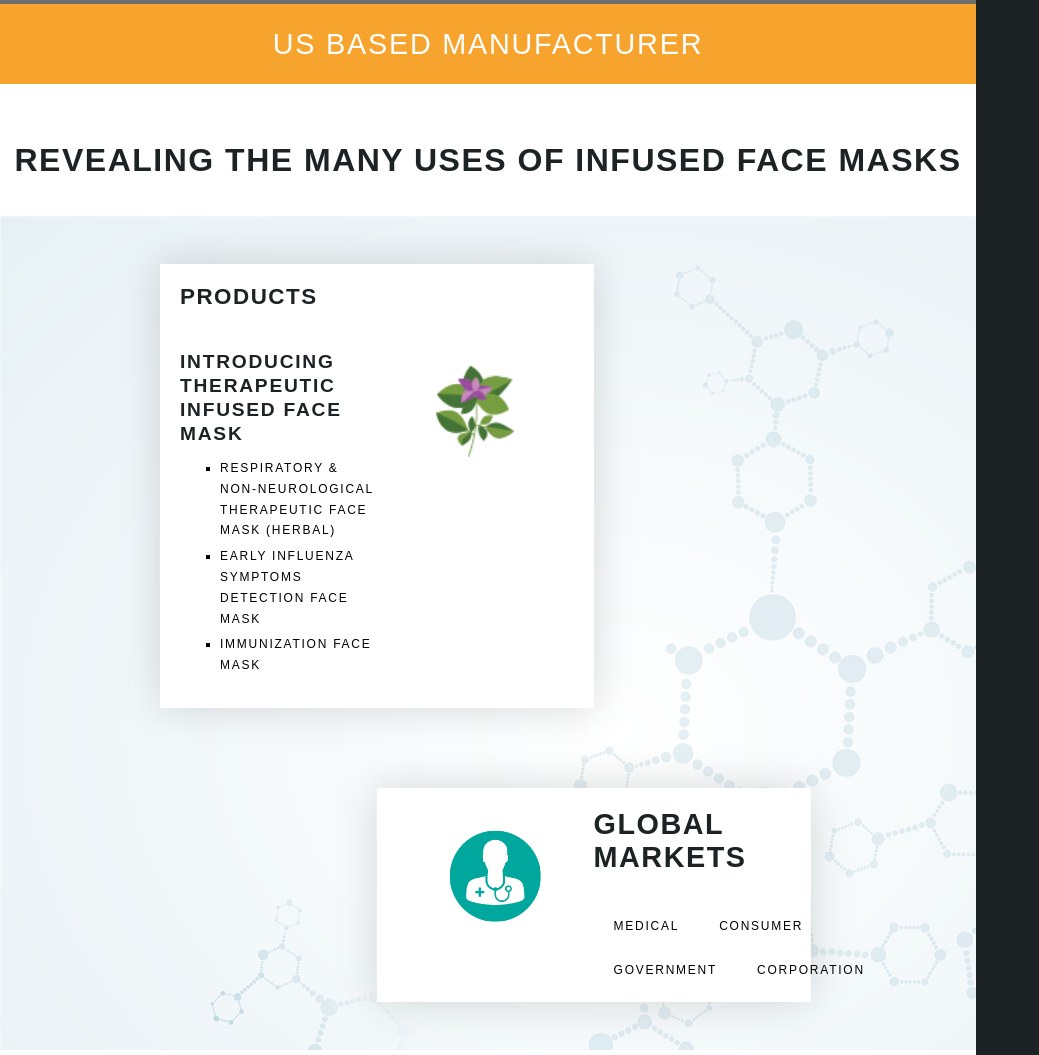
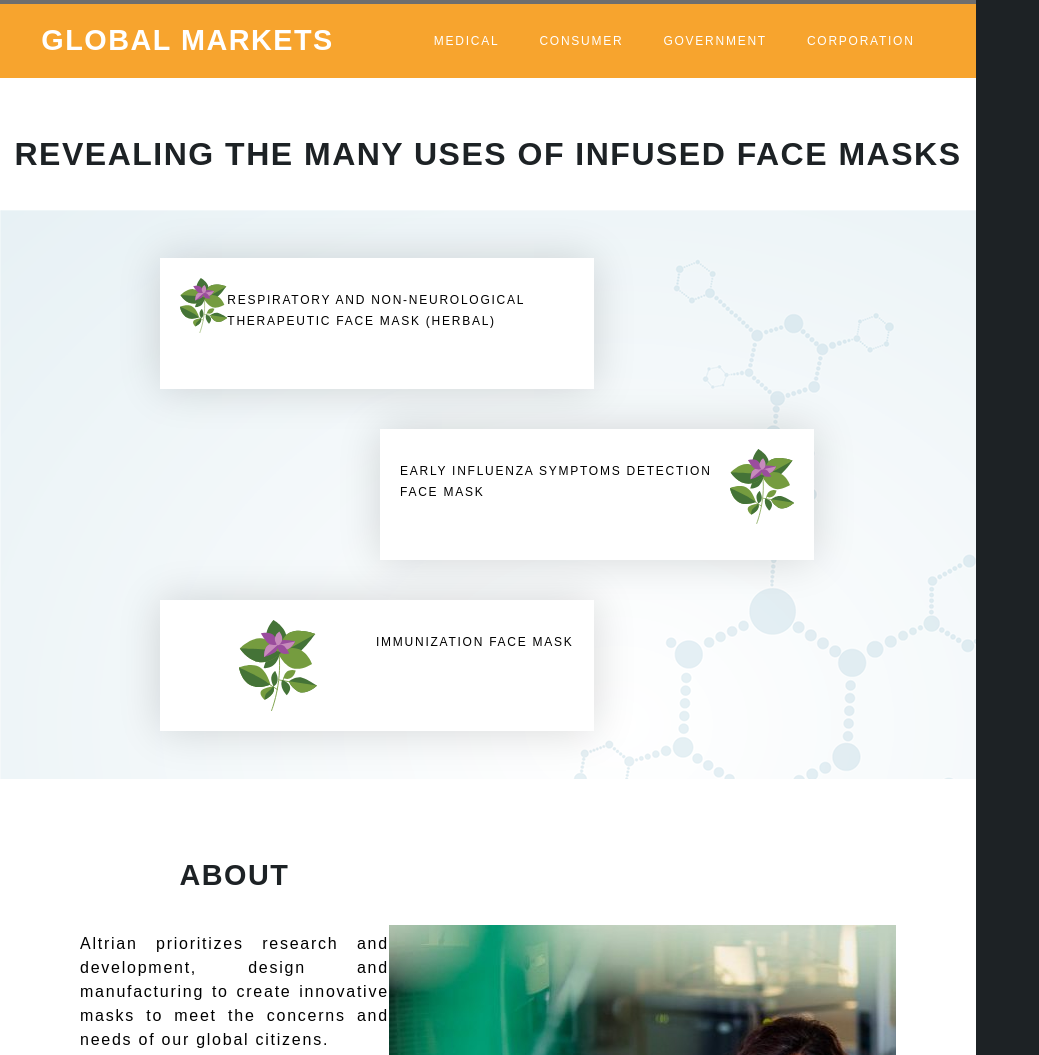
Before and after one commit to vstrickl/altrian-sales-web, a Gatsby site: page / in a window 1280 px wide. Shown: the part 918-1973 px from the top of the page, without its empty margins (0-1039 px from the left). Built offline with nearby package versions, Linux system fonts and the light colour scheme; Gatsby itself is replaced by a stand-in of ours; grey boxes are pictures that could not be loaded; a web font is replaced by a local one.

Commit message:
mobile responsive design added

```diff
--- a/package.json
+++ b/package.json
@@ -15,6 +15,7 @@
     "gatsby-plugin-manifest": "^2.6.1",
     "gatsby-plugin-offline": "^3.4.0",
     "gatsby-plugin-react-helmet": "^3.4.0",
+    "gatsby-plugin-react-svg": "^3.0.0",
     "gatsby-plugin-sass": "^2.7.0",
     "gatsby-plugin-sharp": "^2.10.1",
     "gatsby-plugin-styled-components": "^3.7.0",
--- a/src/components/customers.js
+++ /dev/null
@@ -1,23 +0,0 @@
-import React from "react"
-import Image from "../components/image"
-
-export default function Customers() {
-  return (
-    <div className="customers" id="customers">
-      <div className="cust-img">
-        <Image />
-      </div>
-      <div className="cust-content">
-        <h1>Global Markets</h1>
-        <ul>
-          <li>Medical</li>
-          <li>Consumer</li>
-        </ul>
-        <ul>
-          <li>Government</li>
-          <li>Corporation</li>
-        </ul>
-      </div>
-    </div>
-  )
-}
--- a/src/components/footer.js
+++ b/src/components/footer.js
@@ -3,8 +3,7 @@
 export default function Footer() {
   return (
     <footer>
-      <p><a href="">Altrian</a> © {new Date().getFullYear()} All Rights Reserved
-      {` `}</p>
+      <p><a href="/">Altrian</a> © {new Date().getFullYear()} All Rights Reserved</p>
     </footer>
   )
 }
--- a/src/components/highlight.js
+++ b/src/components/highlight.js
@@ -3,8 +3,16 @@
 export default function Highlight() {
   return (
     <div>
-      <div className="highlight">
-        <h3>US Based Manufacturer</h3>
+      <div className="highlight" id="customers">
+        <div className="cust-content">
+          <h1>Global Markets</h1>
+          <ul>
+            <li>Medical</li>
+            <li>Consumer</li>
+            <li>Government</li>
+            <li>Corporation</li>
+          </ul>
+        </div>
       </div>
     </div>
   )
--- a/src/components/image2.js
+++ /dev/null
@@ -1,36 +0,0 @@
-import React from "react"
-import { useStaticQuery, graphql } from "gatsby"
-import Img from "gatsby-image"
-
-/*
- * This component is built using `gatsby-image` to automatically serve optimized
- * images with lazy loading and reduced file sizes. The image is loaded using a
- * `useStaticQuery`, which allows us to load the image from directly within this
- * component, rather than having to pass the image data down from pages.
- *
- * For more information, see the docs:
- * - `gatsby-image`: https://gatsby.dev/gatsby-image
- * - `useStaticQuery`: https://www.gatsbyjs.com/docs/use-static-query/
- */
-
-const Image = () => {
-  const data = useStaticQuery(graphql`
-    query {
-      placeholderImage: file(relativePath: { eq: "herbal1.png" }) {
-        childImageSharp {
-          fluid(maxWidth: 300) {
-            ...GatsbyImageSharpFluid
-          }
-        }
-      }
-    }
-  `)
-
-  if (!data?.placeholderImage?.childImageSharp?.fluid) {
-    return <div>Picture not found</div>
-  }
-
-  return <Img fluid={data.placeholderImage.childImageSharp.fluid} />
-}
-
-export default Image
--- a/src/components/navbar.js
+++ b/src/components/navbar.js
@@ -26,6 +26,7 @@
     left: 0;
     right: 0;
     left: 0;
+    margin: 0;
   }
 `
 
--- a/src/components/navbarLinks.js
+++ b/src/components/navbarLinks.js
@@ -50,8 +50,8 @@
     <div className="navigation">
     <nav>
       <NavItem to="#pitch">Why Us</NavItem>
+      <NavItem to="#customers">Global Markets</NavItem>
       <NavItem to="#products">Products</NavItem>
-      <NavItem to="#customers">Global Markets</NavItem>
       <NavItem to="#about">About</NavItem>
     </nav>
   </div>
--- a/src/components/pitch.js
+++ b/src/components/pitch.js
@@ -3,7 +3,9 @@
 export default function Pitch() {
   return (
     <div className="pitch" id="pitch">
-      <h1>Revealing the many uses of infused face masks</h1>
+      <div className="inner-pitch">
+        <h1>Revealing the many uses of infused face masks</h1>
+      </div>
     </div>
   )
 }
--- a/src/components/products.js
+++ b/src/components/products.js
@@ -1,21 +1,27 @@
 import React from "react"
-import Image from "../components/image2"
+import Image from "./path/assets/herbal.svg"
 
 export default function Products() {
   return (
-        <div className="products" id="products">
-          <div className="content">
-          <h1>Products</h1>
-            <p>Introducing Therapeutic Infused Face Mask</p>
-            <ul>
-              <li>Respiratory & Non-Neurological Therapeutic Face Mask (Herbal)</li>
-              <li>Early Influenza Symptoms Detection Face Mask</li>
-              <li>Immunization Face Mask</li>
-            </ul>
-            </div>
-            <div className="prod-img">
-              <Image />
-            </div>
+    <>
+      <div className="product1" id="products">
+        <div className="prod-img">
+          <Image />
         </div>
+        <p>Respiratory and Non-Neurological Therapeutic Face Mask (Herbal)</p>
+      </div>
+      <div className="product2">
+        <p>Early Influenza Symptoms Detection Face Mask</p>
+        <div className="prod-img">
+          <Image />
+        </div>
+      </div>
+      <div className="product3">
+        <div className="prod-img">
+          <Image />
+        </div>
+        <p>Immunization Face Mask</p>
+      </div>
+    </>
   )
 }
--- a/src/pages/index.js
+++ b/src/pages/index.js
@@ -5,7 +5,6 @@
 import Pitch from "../components/pitch"
 import Products from "../components/products"
 import About from "../components/about";
-import Customers from "../components/customers"
 import Banner from "../components/banner"
 import Highlight from "../components/highlight"
 import Footer from "../components/footer"
@@ -21,7 +20,6 @@
       <Pitch title="Why Us" />
       <div className="inner-wrapper">
         <Products title="Products" />
-        <Customers title="Customers" />
       </div>
       <About title="About" />
     </div>
--- a/src/styles/styles.scss
+++ b/src/styles/styles.scss
@@ -15,6 +15,10 @@
     margin: 0;
     padding: 0;
     background-color: $dark;
+    @media(max-width: 420px){
+        background-color: $white
+        ;
+    }
 }
 
 h1 {
@@ -40,7 +44,11 @@
         width: 768px;
         min-width: 768px;
     }
-    @media(max-width: 360px){
+    @media(max-width: 768px){
+        width: 640px;
+        min-width: 640px;
+    }
+    @media(max-width: 420px){
         width: 360px;
         min-width: 360px;
     }
@@ -55,7 +63,7 @@
     height: 100vh;
     background-image: url(../images/banner2_crop.png);
     box-shadow: inset 0 -30em 100px -30px rgba(0,0,0,.3);
-    @media(max-width: 360px){
+    @media(max-width: 420px){
         height: 640px;
         background-image: url(../images/banner2_mobvert.png);
     }
@@ -64,8 +72,9 @@
         transform: translateY(40%);
         width: 90%;
         padding: 20px;
-        @media(max-width: 360px){
-            width: 360px;
+        @media(max-width: 768px){
+            transform: translateY(0%);
+            width: 80%;
         }
         h2 {
             margin: 0;
@@ -79,7 +88,7 @@
             @media(max-width: 1440px){
                 font-size: 2rem;
             }
-            @media(max-width: 360px){
+            @media(max-width: 768px){
                 font-size: 1.8rem;
             }
         }
@@ -95,7 +104,7 @@
             @media(max-width: 1440px){
                 font-size: 2rem;
             }
-            @media(max-width: 360px){
+            @media(max-width: 768px){
                 font-size: 1.4rem;
             }
         }
@@ -104,7 +113,7 @@
             line-height: 1.5em;
             font-size: 2rem;
             color: $white;
-            @media(max-width: 360px){
+            @media(max-width: 768px){
                 font-size: 1.2rem;
             }
         }
@@ -118,23 +127,57 @@
 // Highlight
 
 .highlight {
-    height: 80px;
     background-color: $alt-orange;
     text-align: center;
-    h3 {
-        margin: 0;
     color: $white;
-        position: relative;
-        top: 50%;
-        transform: translateY(-50%);
+    .cust-content {
+        justify-content: center;
+        display: flex;
+        @media(max-width: 768px){
+            display: block;
+            padding: 20px;
+        }
+        @media(max-width: 420px){
+            width: initial;
+            padding: 25px 20px;
+        }
+        h1 {
+            text-align: left;
+            color: $white;
+            margin: 20px 80px 20px 0;
+            @media(max-width: 768px){
+                font-size: 1.4rem;
+                margin: 0px;
+            }
+            @media(max-width: 420px){
+                text-align: center;
+                margin-bottom: 10px;
+            }
+        }
+        ul {
+            display: flex;
+            height: -webkit-fill-available;
+            font-size: 1rem;
+            line-height: 1.5rem;
+            font-weight: 300;
+            margin: 25px 0;
+            list-style: none;
+            padding-left: 0;
+            @media(max-width: 768px){
+                margin: 0px;
+            }
+            @media(max-width: 420px){
+                display: inline-block;
+            }
+            li {
+                margin: 0 20px;
                 letter-spacing: 1.75px;
                 text-transform: uppercase;
-        font-size: 1.8rem;
-        font-weight: 500;
-        @media(max-width: 360px){
-            font-size: 1.2rem;
-            width: 300px;
-            margin: 0 auto;
+                font-size: 0.75rem;
+                @media(max-width: 420px){
+                    margin: 0 10px;
+                }
+            }
         }
     }
 }
@@ -149,34 +192,43 @@
 .pitch {
     text-align: center;
     padding-top: 60px;
-    @media(max-width: 360px){
+    @media(max-width: 768px){
         padding: 30px;
     }
+    .inner-pitch {
         h1 {
             line-height: 1;
             margin-bottom: 40px;
             font-size: 2rem;
             font-weight: 700;
             color: $dark;
-        @media(max-width: 360px){
+            @media(max-width: 768px){
+                font-size: 1.4rem;
+                text-align: center;
+                margin: 0;
+            }
+            @media(max-width: 420px){
                 font-size: 1.2rem;
-            width: 300px;
-            text-align: center;
-            margin: 0 auto;
+            }
         }
     }
 }
 
-// Products & Customers
+// Products
 
 .inner-wrapper {
     padding: 48px 160px;
     position: relative;
     background-image: url(../images/content-bg.png);
-    @media(max-width: 360px){
-        padding: 20px 40px;
+    @media(max-width: 768px){
+        padding: 48px 80px;
     }
-    .products {
+    @media(max-width: 420px){
+        padding: 0;
+        background-color: $white;
+        background-image: none;
+    }
+    .product1 {
         display: flex;
         justify-content: space-between;
         align-items: left;
@@ -184,33 +236,19 @@
         width: 60%;
         padding: 20px;
         box-shadow: 0 0 40px rgba(0,0,0,0.15);
-        @media(max-width: 360px){
+        @media(max-width: 768px){
             width: initial;
-        }
-        .content {
-            width: 50%;
-            h1 {
-                text-align: left;
-                font-size: 1.4rem;
+            display: block;
+            box-shadow: none;
         }
         p{
-                font-size: 1.2rem;
-                letter-spacing: 1.75px;
-                text-transform: uppercase;
-                line-height: 1.5rem;
-                font-weight: 700;
-                margin: 20px 0 0 0;
-                color: $dark;
-            }
-            ul{
             list-style-type: square;
             letter-spacing: 1.75px;
             text-transform: uppercase;
             font-size: 0.75rem;
             line-height: 1.3rem;
-                li {
-                    margin-bottom: 5px;
-                }
+            @media(max-width: 420px){
+                width: 300px;
             }
         }
         .prod-img{
@@ -219,93 +257,109 @@
             margin: 0 auto;
             position: relative;
             top: 50%;
-            transform: translateY(90%);
-            @media(max-width: 360px){
-                transform: translateY(120%)
         }
     }
-    }
-    .customers {
+    .product2 {
         display: flex;
         justify-content: space-between;
-        align-items: right;
-        margin-top: 80px;
+        align-items: left;
         background-color: white;
         width: 60%;
         padding: 20px;
         box-shadow: 0 0 40px rgba(0,0,0,0.15);
-        transform: translateX(50%);
-        @media(max-width: 360px){
-            transform: translateX(0%);
+        margin: 40px 0 40px 220px;
+        @media(max-width: 768px){
+            margin: 40px 0;
             width: initial;
+            display: block;
+            box-shadow: none;
         }
-        .cust-img {
-            width: 91px;
+        p{
+            list-style-type: square;
+            letter-spacing: 1.75px;
+            text-transform: uppercase;
+            font-size: 0.75rem;
+            line-height: 1.3rem;
+            @media(max-width: 420px){
+                width: 300px;
+            }
+        }
+        .prod-img{
+            width: 78px;
             height: 91px;
             margin: 0 auto;
             position: relative;
             top: 50%;
-            transform: translateY(25%)
-        }
-        .cust-content {
-            width: 50%;
-            @media(max-width: 360px){
-                width: initial;
-            }
-            h1 {
-                text-align: left;
-                color: $dark;
-                @media(max-width: 360px){
-                    font-size: 1.4rem;
-                    margin-bottom: 0px;
         }
     }
-            ul {
+    .product3 {
         display: flex;
-                font-size: 1rem;
-                line-height: 1.5rem;
-                font-weight: 300;
-                margin: 20px 0 0 0;
-                list-style: none;
-                padding-left: 0;
-                li {
-                    margin: 0 20px;
+        justify-content: space-between;
+        align-items: left;
+        background-color: white;
+        width: 60%;
+        padding: 20px;
+        box-shadow: 0 0 40px rgba(0,0,0,0.15);
+        @media(max-width: 768px){
+            width: initial;
+            display: block;
+            box-shadow: none;
+        }
+        p{
+            list-style-type: square;
             letter-spacing: 1.75px;
             text-transform: uppercase;
             font-size: 0.75rem;
-                    @media(max-width: 360px){
-                        margin: 0 10px;
+            line-height: 1.3rem;
+            @media(max-width: 420px){
+                width: 300px;
+            }
+        }
+        .prod-img{
+            width: 78px;
+            height: 91px;
+            margin: 0 auto;
+            position: relative;
+            top: 50%;
         }
     }
 }
-        }
-    }
-}
-
-
 
 // About
 
 .about {
     padding: 80px;
     position: relative;
-    @media(max-width: 360px){
-        padding: 40px;
+    @media(max-width: 768px){
+        padding-right: 40px;
+        padding-left: 40px;
+    }
+    @media(max-width: 420px){
+        padding: 20px;
     }
     .inner-about {
         display: flex;
         justify-content: space-between;
         align-items: center;
-        @media(max-width: 360px){
+        @media(max-width: 768px){
+            display: block;
+        }
+        @media(max-width: 420px){
             display: block;
         }
         .content {
             width: 33%;
+            text-align: justify;
             @media(max-width: 1440px){
                 width: 40%;
             }
-            @media(max-width: 360px){
-                width: 100%;
+            @media(max-width: 768px){
+                width: 500px;
+                margin-bottom: 40px;
+            }
+            @media(max-width: 420px){
+                width: 320px;
+                margin-bottom: 40px;
             }
             .about-title {
                 text-align: center;
@@ -315,6 +369,7 @@
                 line-height: 1.5rem;
                 font-weight: 300;
                 margin: 20px 0 0 0;
+                letter-spacing: 1.75px;
             }
             ul {
                 list-style-type: square;
@@ -325,9 +380,13 @@
             height: 422px;
             margin: 0 auto;
             background-image: url(../images/about.jpg);
-            @media(max-width: 360px){
-                width: initial;
-                background-image: url(../images/about_crop.jpg);
+            @media(max-width: 768px){
+                background-image: url(../images/about.jpg);
+                margin: 0;
+            }
+            @media(max-width: 420px){
+                width: 290px;
+                background-image: url(../images/about_mobvert.jpg);
             }
         }
     }
@@ -340,7 +399,6 @@
     background-color: $dark;
     position: relative;
     top: 50%;
-    transform: translateY(-50%);
     p {
         margin: 0;
         padding: 40px 20px 40px;
```
Also changed, not shown: gatsby-config.js (+9 -1 lines), src/components/path/assets/herbal.svg (added), src/images/about_crop.jpg (deleted), src/images/about_mobhorz.jpg (added), src/images/about_mobvert.jpg (added), src/images/banner2_mobvert.png, 1 other file. Lines whose indentation alone changed are shown as unchanged.
